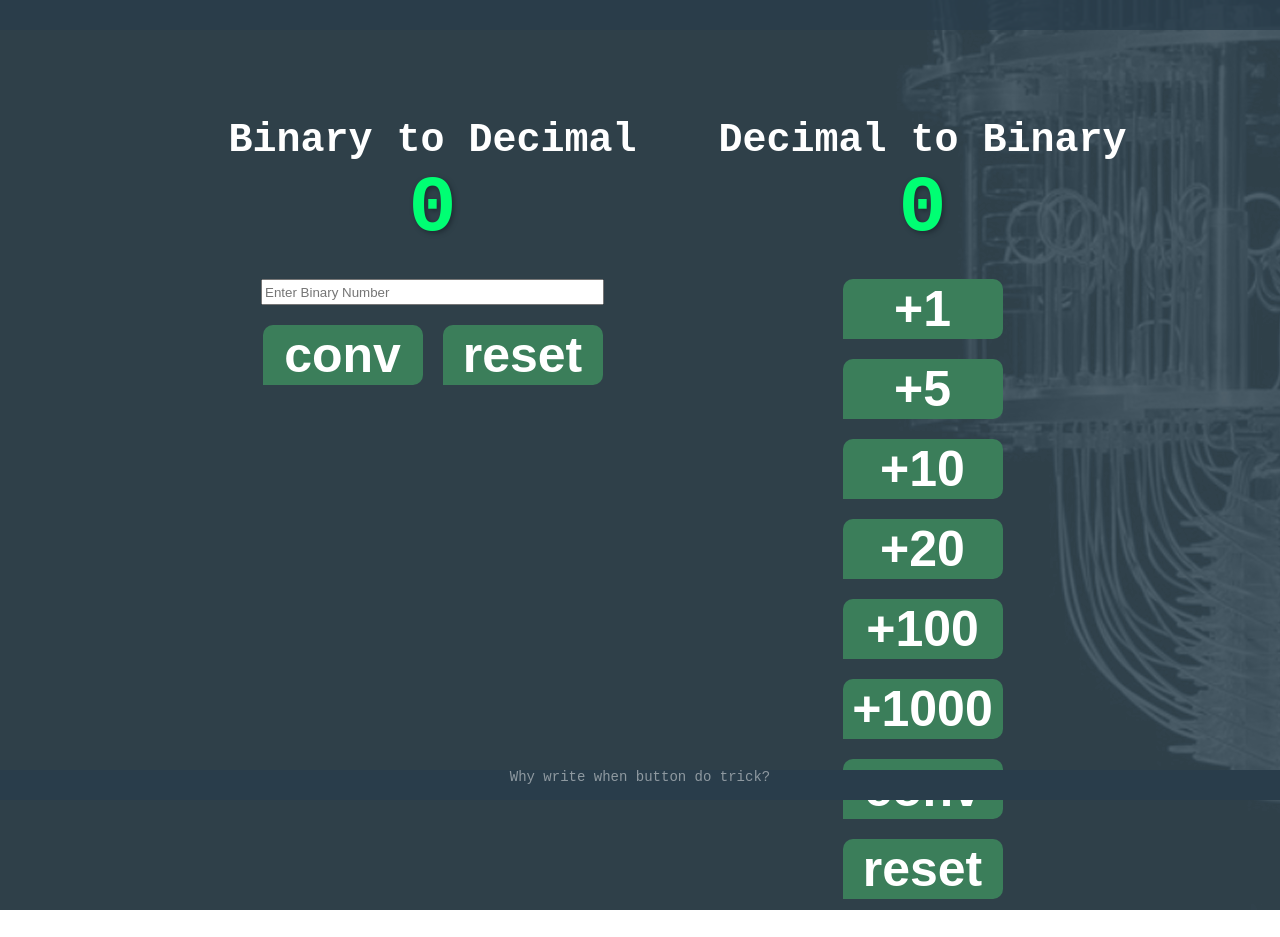
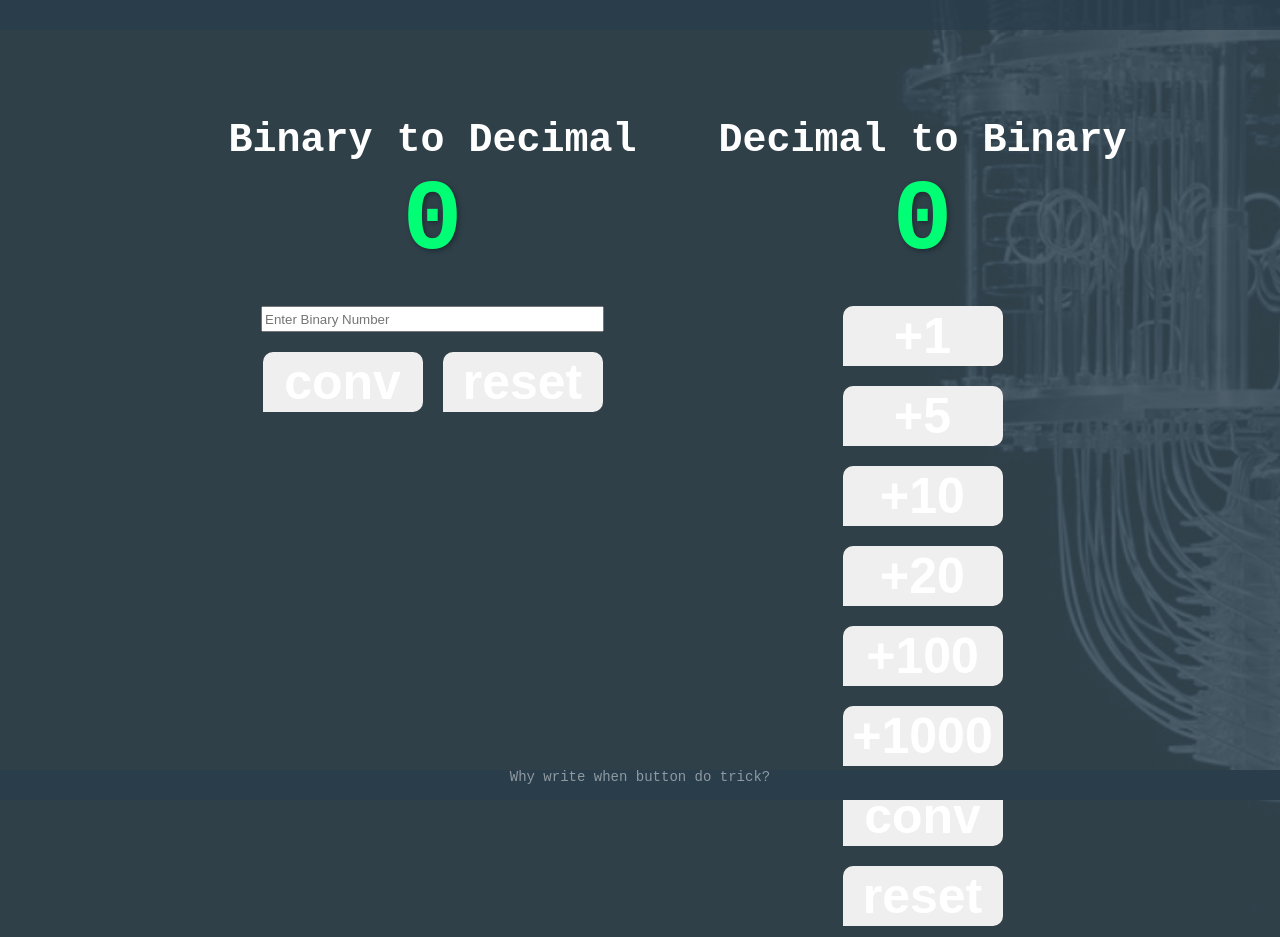
Before and after one commit to caseyDev422/dec-binary-convertor, a React (Create React App) app: page / in a window 1280 px wide. Before the commit the page ends 910 px from the top, so only its background shows below. Built offline with nearby package versions, Linux system fonts and the light colour scheme.

Commit message:
Update styles.css
changed some of the colors and the size of your h1.

```diff
--- a/public/styles.css
+++ b/public/styles.css
@@ -8,11 +8,11 @@ body {
 
 h1 {
   text-align: center;
-  font-size: 80px;
+  font-size: 100px;
 }
 
 .gold-color {
-  color: #00ff73;
+  color: #00ff75;
   text-shadow: 2px 2px 5px rgb(31, 43, 51);
 }
 
@@ -38,7 +38,7 @@ h2 {
 
 button {
   display: inline-block;
-  background-color: #3b7e5a;
+  background-color: dark green;
   border: 0;
   border-radius: 10px 10px 10px 0;
   width: 160px;
```
